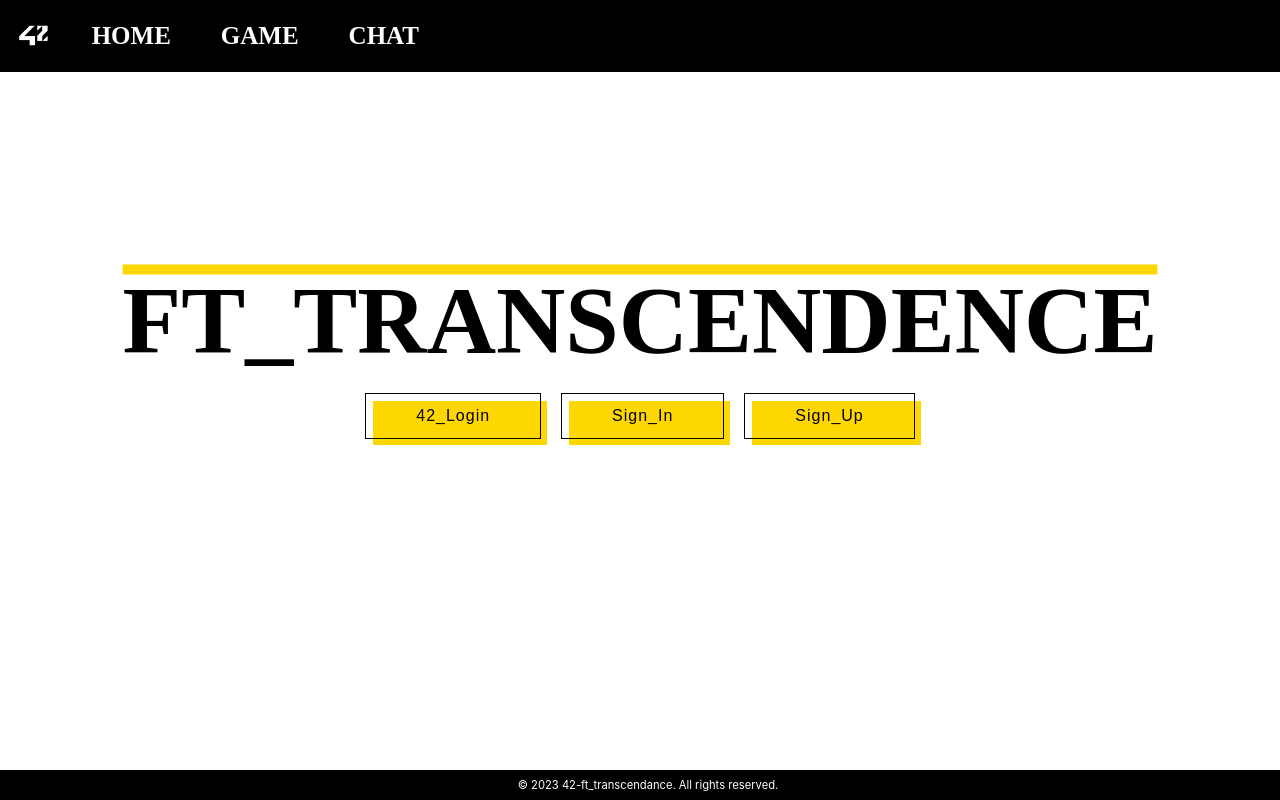
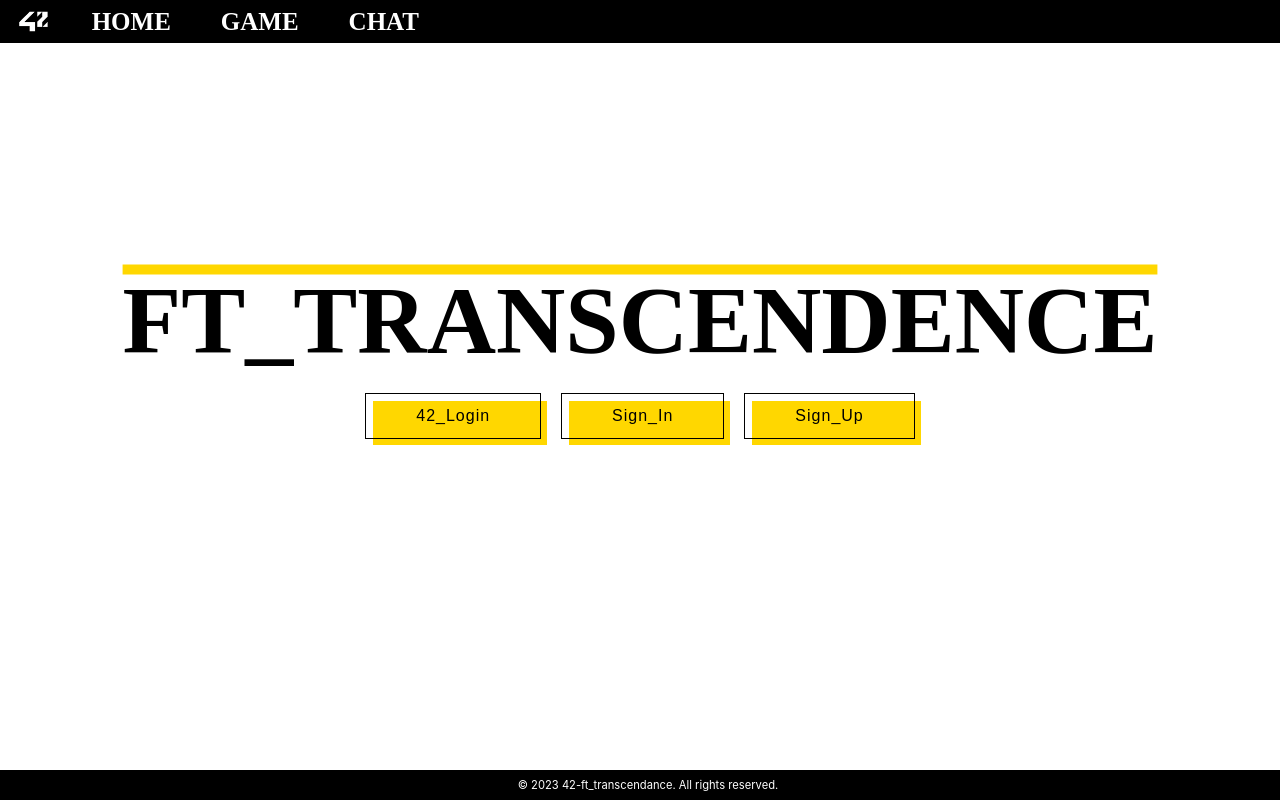
Before and after one commit to Mmahias/ft_transcendence, a React (Create React App) app in the folder frontend/: page / in a window 1280 px wide. Built offline with nearby package versions, Linux system fonts and the light colour scheme.

Commit message:
smaller navbar

```diff
--- a/frontend/src/components/Navbar/styles.css
+++ b/frontend/src/components/Navbar/styles.css
@@ -5,7 +5,7 @@
     width: 100%;
     display: flex;
     justify-content: space-around;
-    padding: 1em 0;
+    padding: 0.1em 0;
     align-items: center;
     justify-content: space-between;
     padding: 0 em;
```
